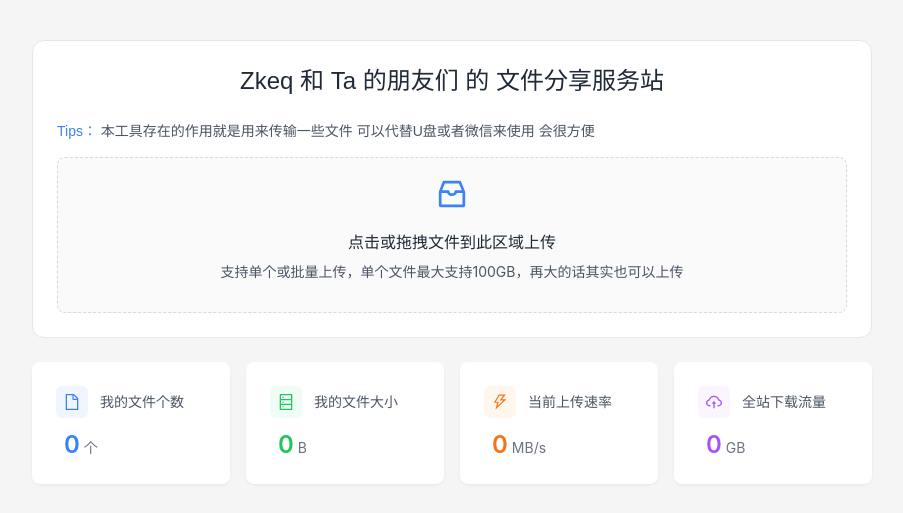
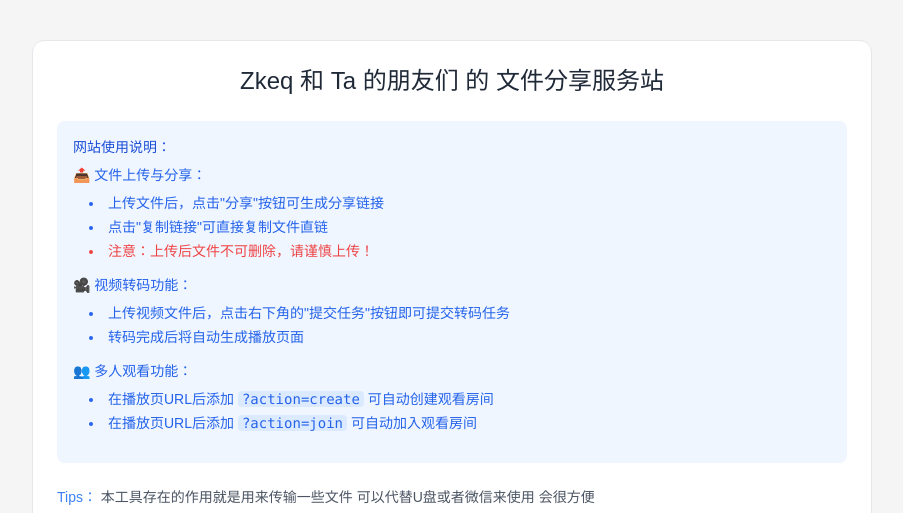
Before and after one commit to zkeq/shareFilePublic, a Vue app in the folder frontend/: page / in a window 1280 px wide. Shown: the top 513 px of the page, without its empty margins (188-1091 px from the left). Built offline with nearby package versions, Linux system fonts and the light colour scheme; no server answers.

Commit message:
feat(frontend): 添加网站使用说明
- 在上传页面添加了详细的使用说明模块
- 说明内容包括文件上传与分享、视频转码功能、多人观看功能的使用方法
- 提醒用户注意文件上传后的不可删除性

```diff
--- a/frontend/src/views/Upload.vue
+++ b/frontend/src/views/Upload.vue
@@ -2,6 +2,32 @@
   <div class="flex flex-col items-center p-5 space-y-6 bg-[#f5f5f5] min-h-screen pt-10">
     <div class="max-w-[840px] w-full border border-gray-200 rounded-xl bg-white p-4 sm:p-6 space-y-4 sm:space-y-6">
       <h1 class="text-xl sm:text-2xl text-gray-800 text-center">Zkeq 和 Ta 的朋友们 的 文件分享服务站</h1>
+
+      <!-- 添加使用说明部分 -->
+      <div class="bg-blue-50 rounded-lg p-4 text-sm space-y-2">
+        <h2 class="font-medium text-blue-700">网站使用说明：</h2>
+        <div class="text-blue-600">
+          <p class="mb-2">📤 <span class="font-medium">文件上传与分享：</span></p>
+          <ul class="list-disc list-inside pl-4 space-y-1">
+            <li>上传文件后，点击"分享"按钮可生成分享链接</li>
+            <li>点击"复制链接"可直接复制文件直链</li>
+            <li class="text-red-500 font-medium">注意：上传后文件不可删除，请谨慎上传！</li>
+          </ul>
+
+          <p class="mt-3 mb-2">🎥 <span class="font-medium">视频转码功能：</span></p>
+          <ul class="list-disc list-inside pl-4 space-y-1">
+            <li>上传视频文件后，点击右下角的"提交任务"按钮即可提交转码任务</li>
+            <li>转码完成后将自动生成播放页面</li>
+          </ul>
+
+          <p class="mt-3 mb-2">👥 <span class="font-medium">多人观看功能：</span></p>
+          <ul class="list-disc list-inside pl-4 space-y-1">
+            <li>在播放页URL后添加 <code class="bg-blue-100 px-1 rounded">?action=create</code> 可自动创建观看房间</li>
+            <li>在播放页URL后添加 <code class="bg-blue-100 px-1 rounded">?action=join</code> 可自动加入观看房间</li>
+          </ul>
+        </div>
+      </div>
+
       <p class="text-gray-600 text-xs sm:text-sm pb-2 sm:pb-4">
         <span class="text-blue-500">Tips：</span>
         本工具存在的作用就是用来传输一些文件 可以代替U盘或者微信来使用 会很方便
```
